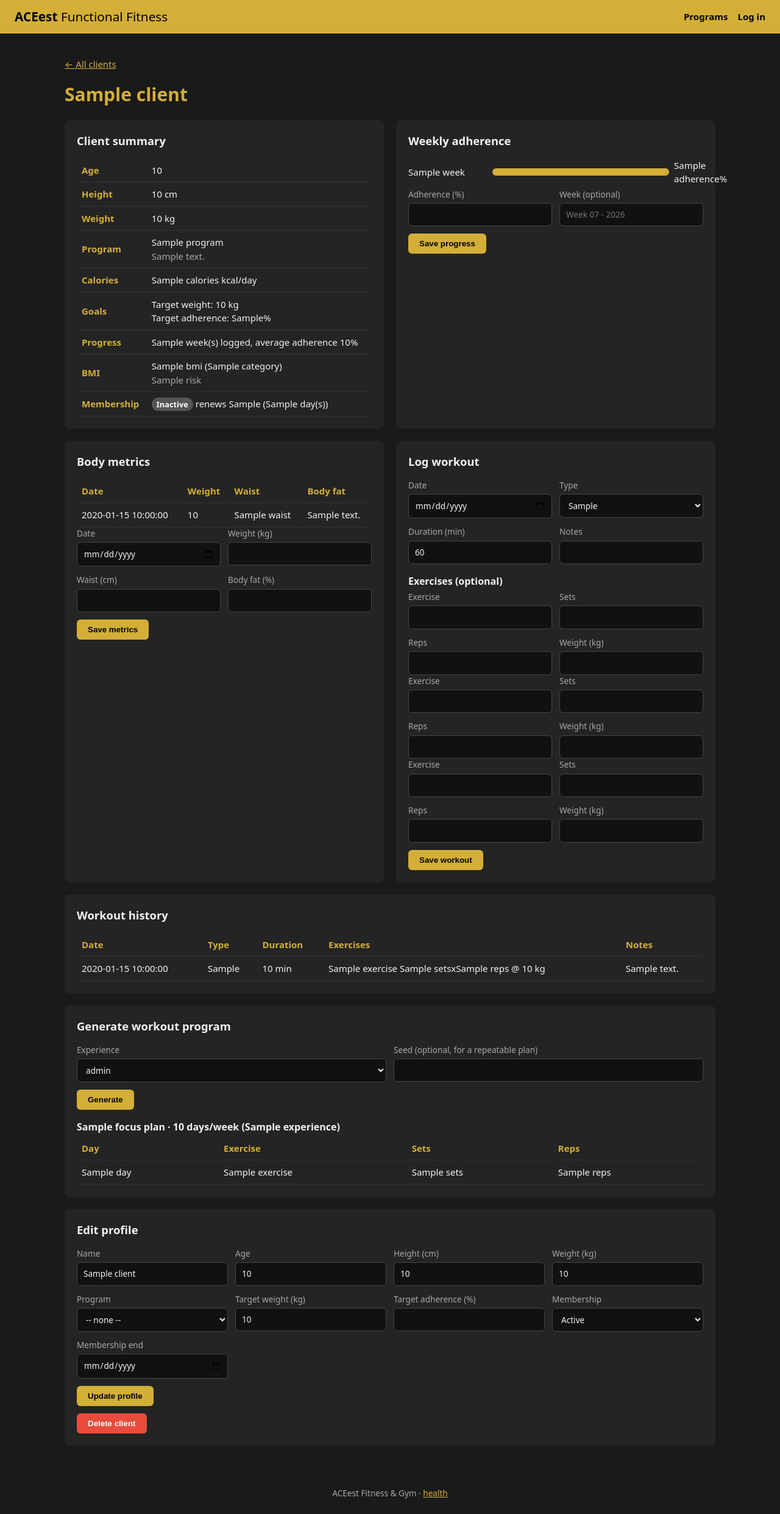
After one commit to 2025tm93235/aceest-fitness-devops, a Flask app: template aceest/templates/client.html in a window 1280 px wide. The commit adds this page. Shown: the whole page at 61% size. Run offline with Flask 3, Linux system fonts and the light colour scheme; the template is opened without the code that fills it: most values are stand-ins (such as "Sample title", 1, 10 or a date in 2020).

Commit message:
feat(web): add client page with progress, metrics, workout and generator forms
One page per client, replacing the legacy Tkinter panels:
- Summary (profile, program notes, goals, adherence stats, BMI, membership)
- Weekly adherence bars + log form (legacy v2.2.1 chart)
- Body metrics table + log form, workout log (up to 3 exercises) + history
- Program generator form with optional seed
- Edit profile and delete client
All forms reuse the API validation and are CSRF-protected.

```diff
--- /dev/null
+++ b/aceest/templates/client.html
@@ -0,0 +1,165 @@
+{% extends "base.html" %}
+{% block title %}{{ client.name }} &middot; ACEest{% endblock %}
+{% macro csrf() %}<input type="hidden" name="csrf_token" value="{{ csrf_token() }}">{% endmacro %}
+{% block content %}
+<p><a href="{{ url_for('web.dashboard') }}">&larr; All clients</a></p>
+<h1>{{ client.name }}</h1>
+
+<div class="two-col">
+  <section class="card">
+    <h2>Client summary</h2>
+    <table>
+      <tr><th>Age</th><td>{{ client.age or '-' }}</td></tr>
+      <tr><th>Height</th><td>{{ client.height ~ ' cm' if client.height else '-' }}</td></tr>
+      <tr><th>Weight</th><td>{{ client.weight ~ ' kg' if client.weight else '-' }}</td></tr>
+      <tr><th>Program</th><td>{{ summary.program.name if summary.program else '-' }}
+        {% if summary.program %}<br><span class="muted">{{ summary.program.description }}</span>{% endif %}</td></tr>
+      <tr><th>Calories</th><td>{{ client.calories ~ ' kcal/day' if client.calories else '-' }}</td></tr>
+      <tr><th>Goals</th><td>
+        Target weight: {{ summary.goals.target_weight or '-' }} kg<br>
+        Target adherence: {{ summary.goals.target_adherence if summary.goals.target_adherence is not none else '-' }}%</td></tr>
+      <tr><th>Progress</th><td>{{ summary.progress.weeks_logged }} week(s) logged,
+        average adherence {{ summary.progress.average_adherence }}%</td></tr>
+      <tr><th>BMI</th><td>
+        {% if bmi %}{{ bmi.bmi }} ({{ bmi.category }})<br><span class="muted">{{ bmi.risk }}</span>
+        {% else %}<span class="muted">Add height and weight to calculate BMI.</span>{% endif %}</td></tr>
+      <tr><th>Membership</th><td>
+        <span class="badge {{ membership.effective_status|lower }}">{{ membership.effective_status }}</span>
+        {% if membership.membership_end %} renews {{ membership.membership_end }}
+          ({{ membership.days_remaining }} day(s)){% endif %}</td></tr>
+    </table>
+  </section>
+
+  <section class="card">
+    <h2>Weekly adherence</h2>
+    {% if progress %}
+      <ul class="bars">
+        {% for entry in progress %}
+        <li><span>{{ entry.week }}</span>
+            <span class="bar"><span style="width: {{ entry.adherence }}%"></span></span>
+            <span>{{ entry.adherence }}%</span></li>
+        {% endfor %}
+      </ul>
+    {% else %}<p class="muted">No progress logged yet.</p>{% endif %}
+    <form method="post" action="{{ url_for('web.add_progress', name=client.name) }}">
+      {{ csrf() }}
+      <div class="grid">
+        <label>Adherence (%) <input name="adherence" type="number" min="0" max="100" required></label>
+        <label>Week (optional) <input name="week" placeholder="Week 07 - 2026"></label>
+      </div>
+      <button type="submit">Save progress</button>
+    </form>
+  </section>
+</div>
+
+<div class="two-col">
+  <section class="card">
+    <h2>Body metrics</h2>
+    {% if metrics %}
+    <table>
+      <thead><tr><th>Date</th><th>Weight</th><th>Waist</th><th>Body fat</th></tr></thead>
+      <tbody>
+        {% for m in metrics %}
+        <tr><td>{{ m.date }}</td><td>{{ m.weight or '-' }}</td><td>{{ m.waist or '-' }}</td><td>{{ m.bodyfat or '-' }}</td></tr>
+        {% endfor %}
+      </tbody>
+    </table>
+    {% else %}<p class="muted">No metrics logged yet.</p>{% endif %}
+    <form method="post" action="{{ url_for('web.add_metric', name=client.name) }}">
+      {{ csrf() }}
+      <div class="grid">
+        <label>Date <input name="date" type="date" value="{{ today }}"></label>
+        <label>Weight (kg) <input name="weight" type="number" step="0.1"></label>
+        <label>Waist (cm) <input name="waist" type="number" step="0.1"></label>
+        <label>Body fat (%) <input name="bodyfat" type="number" step="0.1"></label>
+      </div>
+      <button type="submit">Save metrics</button>
+    </form>
+  </section>
+
+  <section class="card">
+    <h2>Log workout</h2>
+    <form method="post" action="{{ url_for('web.add_workout', name=client.name) }}">
+      {{ csrf() }}
+      <div class="grid">
+        <label>Date <input name="date" type="date" value="{{ today }}"></label>
+        <label>Type
+          <select name="workout_type">{% for t in workout_types %}<option>{{ t }}</option>{% endfor %}</select>
+        </label>
+        <label>Duration (min) <input name="duration_min" type="number" min="1" max="600" value="60"></label>
+        <label>Notes <input name="notes" maxlength="500"></label>
+      </div>
+      <h3>Exercises (optional)</h3>
+      {% for i in range(3) %}
+      <div class="grid">
+        <label>Exercise <input name="exercise_name_{{ i }}"></label>
+        <label>Sets <input name="exercise_sets_{{ i }}" type="number" min="1" max="20"></label>
+        <label>Reps <input name="exercise_reps_{{ i }}" type="number" min="1" max="100"></label>
+        <label>Weight (kg) <input name="exercise_weight_{{ i }}" type="number" step="0.5" min="0"></label>
+      </div>
+      {% endfor %}
+      <button type="submit">Save workout</button>
+    </form>
+  </section>
+</div>
+
+<section class="card">
+  <h2>Workout history</h2>
+  {% if workouts %}
+  <table>
+    <thead><tr><th>Date</th><th>Type</th><th>Duration</th><th>Exercises</th><th>Notes</th></tr></thead>
+    <tbody>
+      {% for w in workouts %}
+      <tr>
+        <td>{{ w.date }}</td><td>{{ w.workout_type }}</td><td>{{ w.duration_min }} min</td>
+        <td>{% for e in w.exercises %}{{ e.name }}{% if e.sets %} {{ e.sets }}x{{ e.reps }}{% endif %}{% if e.weight %} @ {{ e.weight }} kg{% endif %}{% if not loop.last %}, {% endif %}{% endfor %}</td>
+        <td>{{ w.notes or '' }}</td>
+      </tr>
+      {% endfor %}
+    </tbody>
+  </table>
+  {% else %}<p class="muted">No workouts logged yet.</p>{% endif %}
+</section>
+
+<section class="card">
+  <h2>Generate workout program</h2>
+  <form method="post" action="{{ url_for('web.generate_client_program', name=client.name) }}">
+    {{ csrf() }}
+    <div class="grid">
+      <label>Experience
+        <select name="experience">
+          {% for level in experience_levels %}
+            <option {% if generated and generated.experience == level %}selected{% endif %}>{{ level }}</option>
+          {% endfor %}
+        </select>
+      </label>
+      <label>Seed (optional, for a repeatable plan) <input name="seed" type="number" min="0"></label>
+    </div>
+    <button type="submit">Generate</button>
+  </form>
+  {% if generated %}
+  <h3>{{ generated.focus }} plan &middot; {{ generated.days_per_week }} days/week ({{ generated.experience }})</h3>
+  <table>
+    <thead><tr><th>Day</th><th>Exercise</th><th>Sets</th><th>Reps</th></tr></thead>
+    <tbody>
+      {% for row in generated.plan %}
+      <tr><td>{{ row.day }}</td><td>{{ row.exercise }}</td><td>{{ row.sets }}</td><td>{{ row.reps }}</td></tr>
+      {% endfor %}
+    </tbody>
+  </table>
+  {% endif %}
+</section>
+
+<section class="card">
+  <h2>Edit profile</h2>
+  <form method="post" action="{{ url_for('web.update_client', name=client.name) }}">
+    {{ csrf() }}
+    {% include "_client_fields.html" %}
+    <button type="submit">Update profile</button>
+  </form>
+  <form method="post" action="{{ url_for('web.delete_client', name=client.name) }}">
+    {{ csrf() }}
+    <button type="submit" class="danger">Delete client</button>
+  </form>
+</section>
+{% endblock %}
--- a/aceest/templates/dashboard.html
+++ b/aceest/templates/dashboard.html
@@ -13,7 +13,7 @@
     <tbody>
       {% for client in clients %}
       <tr>
-        <td>{{ client.name }}</td>
+        <td><a href="{{ url_for('web.client_detail', name=client.name) }}">{{ client.name }}</a></td>
         <td>{{ programs[client.program].name if client.program else '-' }}</td>
         <td>{{ client.weight or '-' }}</td>
         <td>{{ client.calories or '-' }}</td>
```
Also changed, not shown: aceest/web/views.py (+125 -3 lines), tests/test_web.py (+148 -0 lines).
